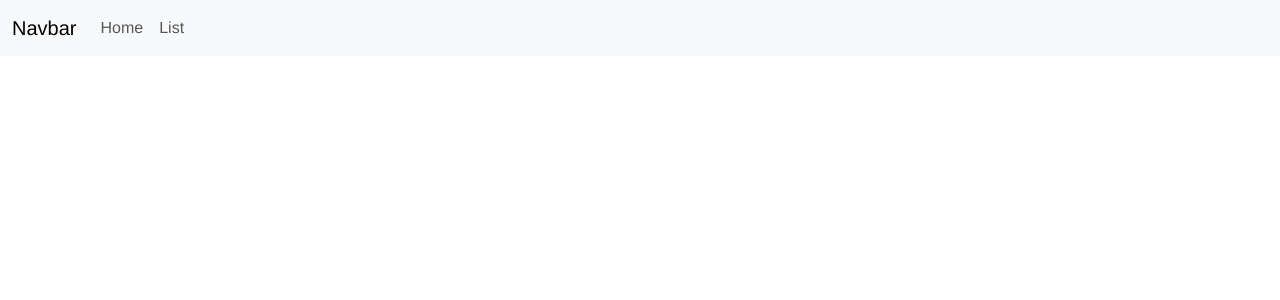
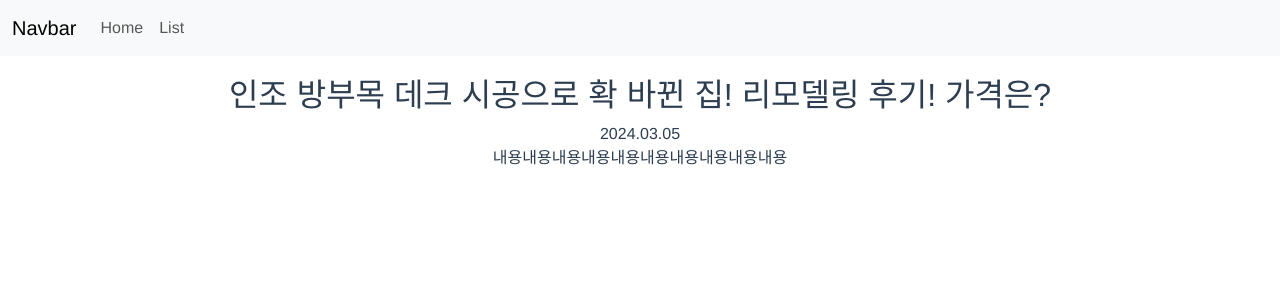
Before and after one commit to yoonjeongKIM0224/vue_blog, a Vue app: page /Detail/1 in a window 1280 px wide. Before the commit this address had no page. Shown: the top 300 px of the page. Built offline with nearby package versions, Linux system fonts and the light colour scheme.

Commit message:
router 추가

```diff
--- /dev/null
+++ b/src/components/TheAuthor.vue
@@ -0,0 +1,9 @@
+<template>
+    작가
+</template>
+
+<script>
+export default {
+    name: 'TheAuthor',
+}
+</script>
--- /dev/null
+++ b/src/components/TheComment.vue
@@ -0,0 +1,9 @@
+<template>
+    댓글
+</template>
+
+<script>
+export default {
+    name: 'TheCommnet',
+}
+</script>
--- a/src/components/TheDetail.vue
+++ b/src/components/TheDetail.vue
@@ -1,11 +1,20 @@
 <template>
-    <h2>글 제목</h2>
+    <section>
+        <h2>{{ blogDoc[$route.params.id].title }}</h2>
+        <span>{{ blogDoc[$route.params.id].date }}</span>
+        <p>{{ blogDoc[$route.params.id].content }}</p>
+    </section>
+
+    <section>
+        <router-view></router-view>
+    </section>
 </template>
 
 <script>
 export default {
-    name: 'TheDetail',
+    name: 'App',
     props: {
+        blogDoc: Array,
     }
 }
 </script>
--- a/src/components/TheList.vue
+++ b/src/components/TheList.vue
@@ -1,13 +1,17 @@
 <template>
     <ul class="list-group list-group-flush">
         <li class="list-group-item" v-for="(item, idx) in blogDoc" :key="idx">
-            <router-link to="/Detail" class="nav-link">
+            <router-link :to="'/detail/' + idx" class="nav-link">
                 <h2>{{ item.title }}</h2>
                 <p>{{ item.content }}</p>
                 <span>{{ item.date }}</span>
             </router-link>
         </li>
     </ul>
+
+    <button type="button" @click="$router.push('/Detail/0')">
+        이동~
+    </button>
 </template>
 
 <script>
```
Also changed, not shown: src/router.js (+17 -1 lines).
